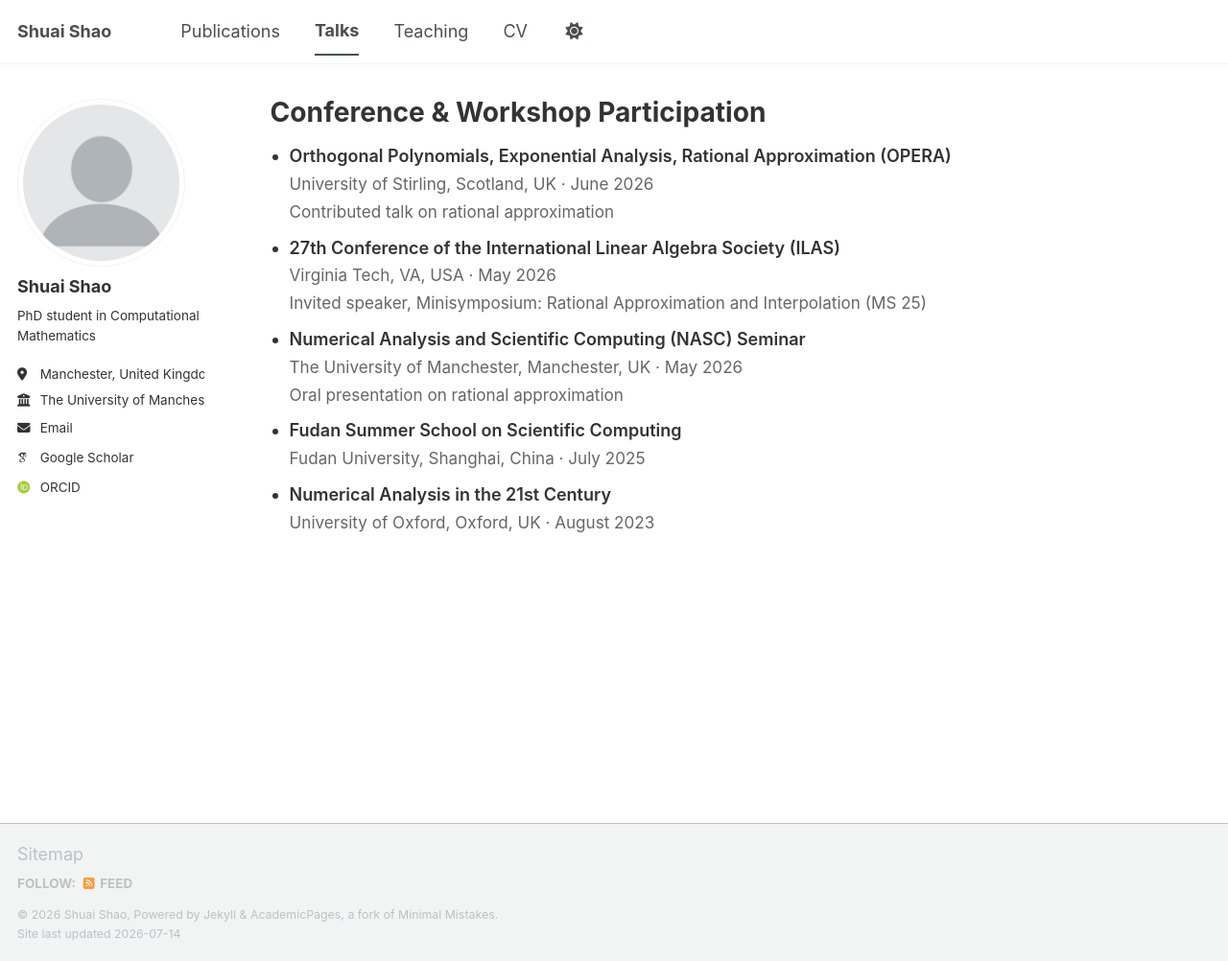
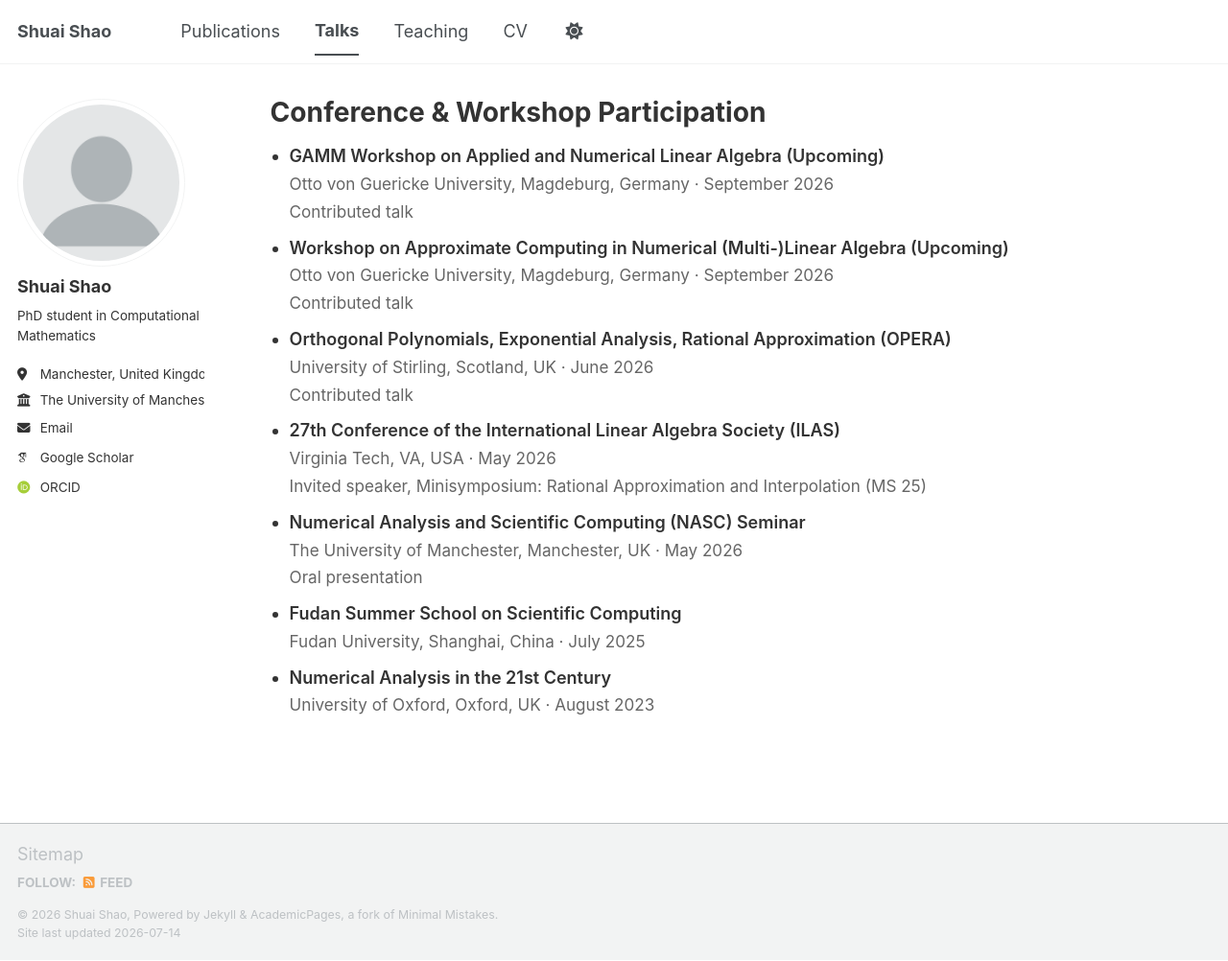
Before and after one commit to ShuaiShao-1203/ShuaiShao-1203.github.io, a Jekyll site: the page built from _pages/talks.html, in a window 1280 px wide and 1002 px high. Shown: the whole window at 96% size. Built offline with Jekyll 4.4.1, drawn with Linux system fonts in a browser that asks for light colours; some web fonts are replaced; a script bundle is joined from its source files by our own code; library files that are not in the unit come from our copies.

Commit message:
Update talks.html

```diff
--- a/_pages/talks.html
+++ b/_pages/talks.html
@@ -32,9 +32,21 @@ author_profile: true
 
 <ul>
   <li>
+    <span class="title">GAMM Workshop on Applied and Numerical Linear Algebra (Upcoming)</span><br>
+    <span class="meta">Otto von Guericke University, Magdeburg, Germany · September 2026 </span><br>
+    <span class="meta">Contributed talk</span>
+  </li>
+
+  <li>
+    <span class="title">Workshop on Approximate Computing in Numerical (Multi-)Linear Algebra (Upcoming)</span><br>
+    <span class="meta">Otto von Guericke University, Magdeburg, Germany · September 2026 </span><br>
+    <span class="meta">Contributed talk</span>
+  </li>
+
+  <li>
     <span class="title">Orthogonal Polynomials, Exponential Analysis, Rational Approximation (OPERA)</span><br>
     <span class="meta">University of Stirling, Scotland, UK · June 2026 </span><br>
-    <span class="meta">Contributed talk on rational approximation</span>
+    <span class="meta">Contributed talk</span>
   </li>
 
   <li>
@@ -46,7 +58,7 @@ author_profile: true
    <li>
     <span class="title">Numerical Analysis and Scientific Computing (NASC) Seminar</span><br>
     <span class="meta">The University of Manchester, Manchester, UK · May 2026 </span><br>
-    <span class="meta">Oral presentation on rational approximation</span>
+    <span class="meta">Oral presentation</span>
   </li>
 
   <li>
```
